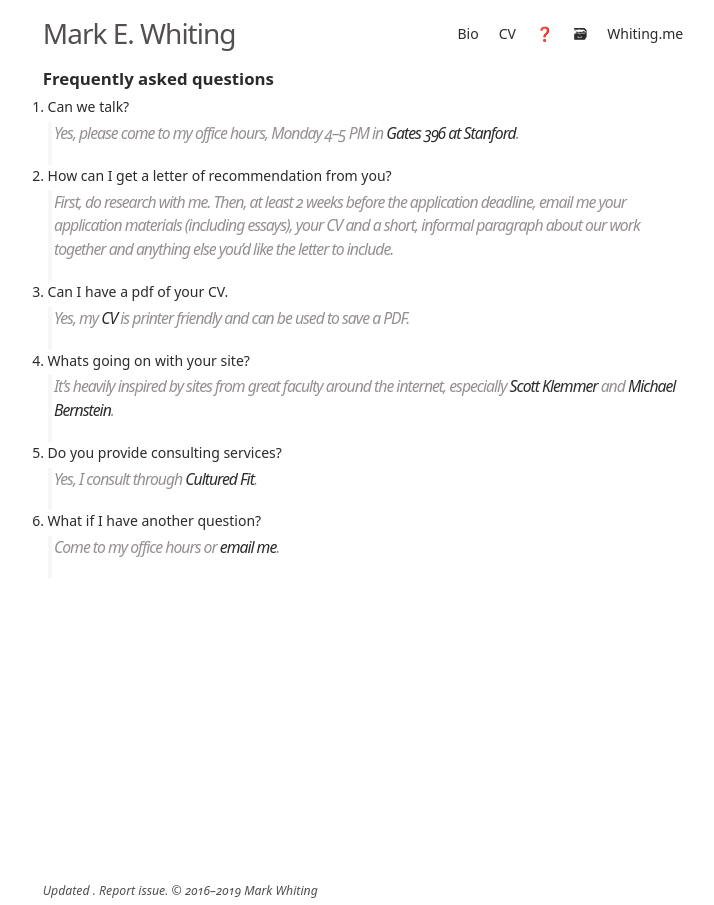
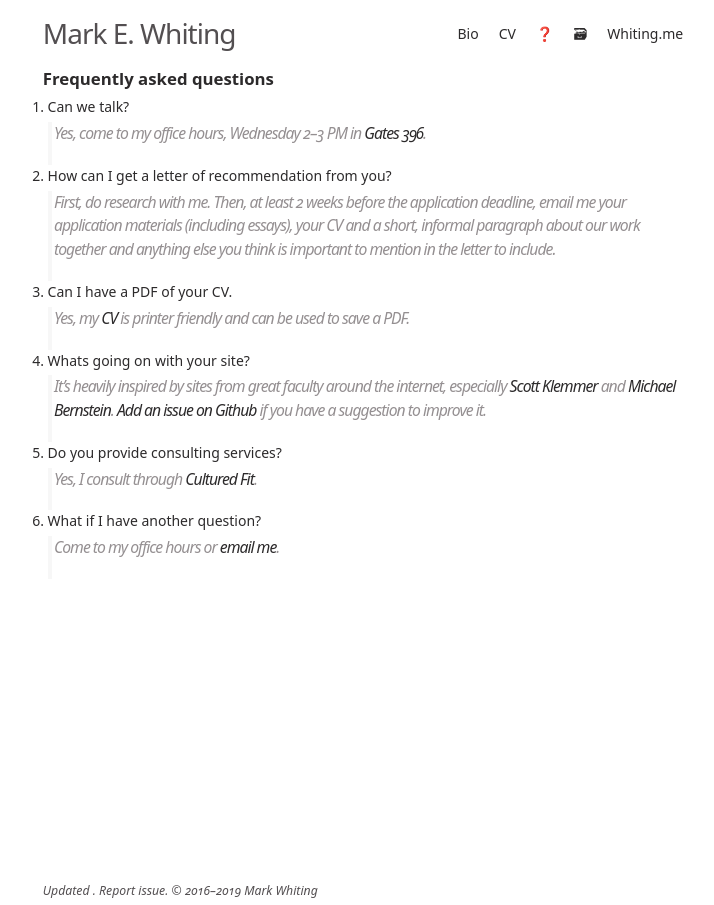
Before and after one commit to markwhiting/Whiting.me, a Jekyll site: the page built from faq.md, in a window 1280 px wide. Shown: the whole page, without its empty margins (277-991 px from the left). Built offline with Jekyll 4.4.1, drawn with Linux system fonts in a browser that asks for light colours.

Commit message:
Modified office hours and other things on FAQ

```diff
--- a/faq.md
+++ b/faq.md
@@ -7,13 +7,13 @@
 ## Frequently asked questions
 
 1. Can we talk?
-   > Yes, please come to my office hours, Monday 4--5 PM in [Gates 396 at Stanford](https://campus-map.stanford.edu/?id=07-450&lat=37.43015919146253&lng=-122.16995022537262&zoom=17).
+   > Yes, come to my office hours, Wednesday 2--3 PM in [Gates 396](https://campus-map.stanford.edu/?id=07-450&lat=37.43015919146253&lng=-122.16995022537262&zoom=17).
 2. How can I get a letter of recommendation from you?
-   > First, do research with me. Then, at least 2 weeks before the application deadline, email me your application materials (including essays), your CV and a short, informal paragraph about our work together and anything else you'd like the letter to include.
-3. Can I have a pdf of your CV.
+   > First, do research with me. Then, at least 2 weeks before the application deadline, email me your application materials (including essays), your CV and a short, informal paragraph about our work together and anything else you think is important to mention in the letter to include.
+3. Can I have a PDF of your CV.
    > Yes, my [CV](https://whiting.me/cv) is printer friendly and can be used to save a PDF.
 4. Whats going on with your site?
-   > It's heavily inspired by sites from great faculty around the internet, especially [Scott Klemmer](https://d.ucsd.edu/srk/) and [Michael Bernstein](https://hci.stanford.edu/msb/).
+   > It's heavily inspired by sites from great faculty around the internet, especially [Scott Klemmer](https://d.ucsd.edu/srk/) and [Michael Bernstein](https://hci.stanford.edu/msb/). [Add an issue on Github](https://github.com/markwhiting/Whiting.me/issues/new) if you have a suggestion to improve it.
 5. Do you provide consulting services?
    > Yes, I consult through [Cultured Fit](https://cultured.fit).
 6. What if I have another question?
```
